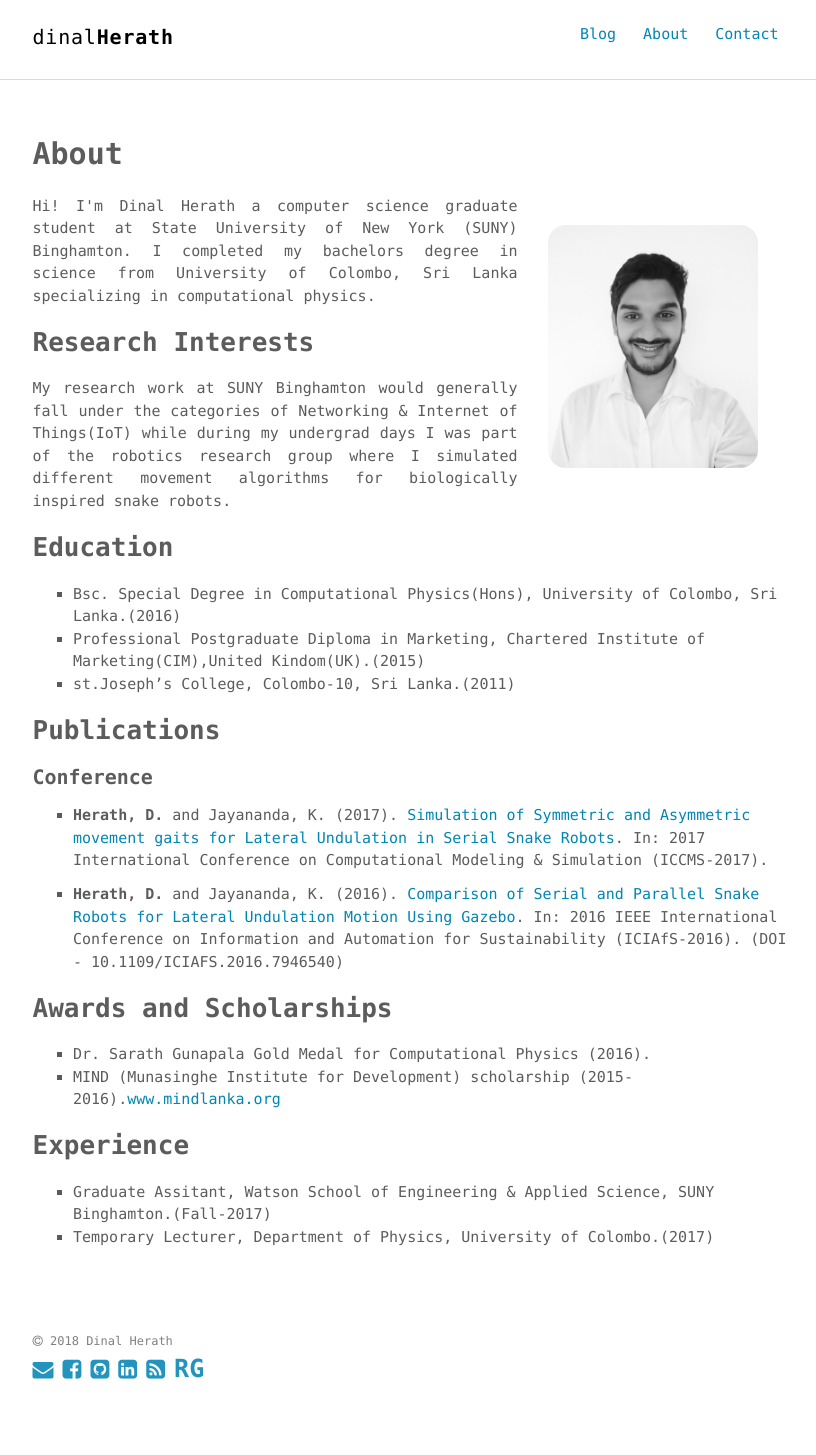
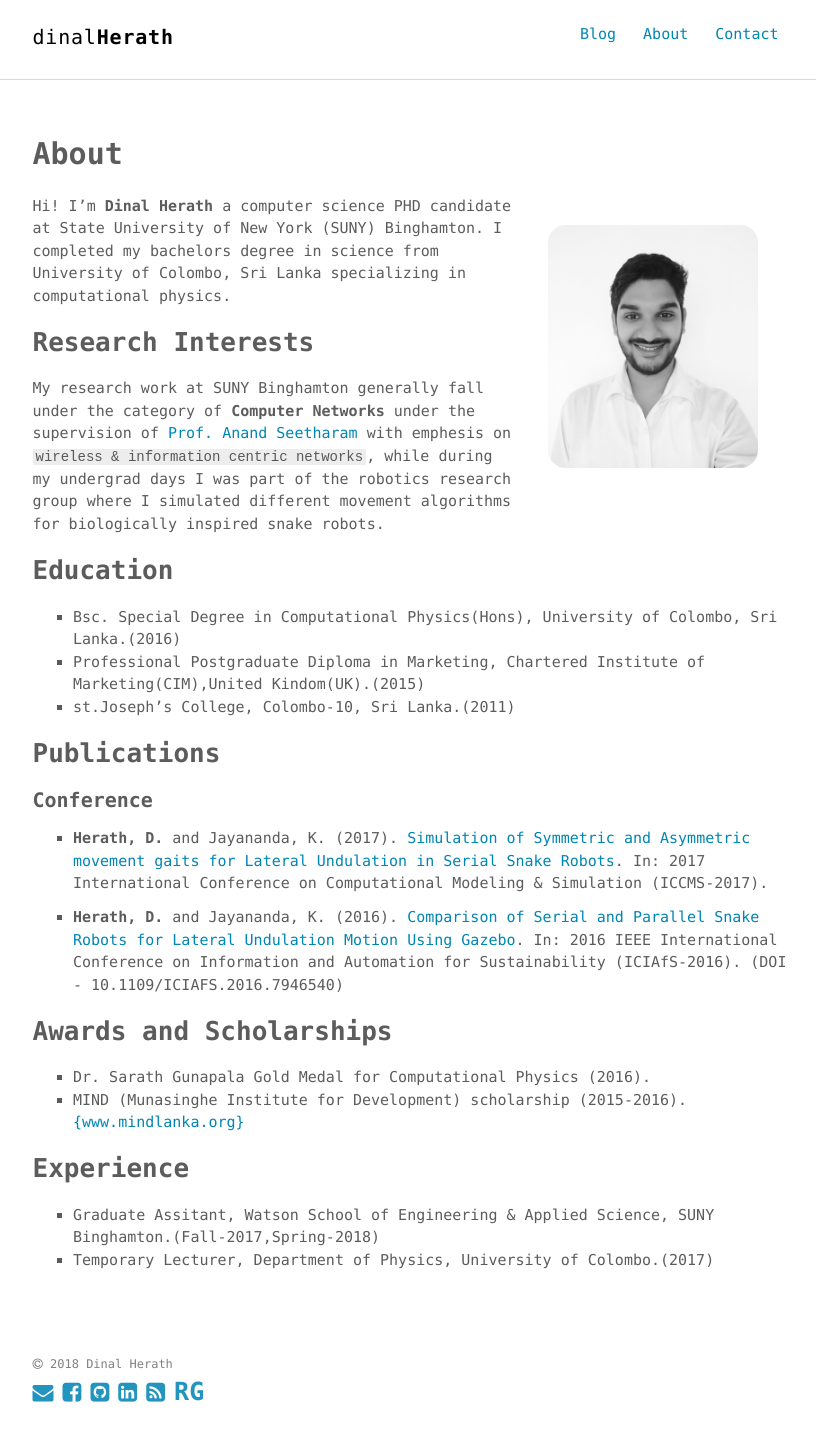
Before and after one commit to dherath/dherath.github.io, a Jekyll site: the page built from about.md, in a window 1280 px wide. Shown: the whole page, without its empty margins (230-1046 px from the left). Built offline with Jekyll 4.4.1, drawn with Linux system fonts in a browser that asks for light colours; before the commit the page ends 1432 px from its top, so only the background shows below that.

Commit message:
changed about section

```diff
--- a/about.md
+++ b/about.md
@@ -4,18 +4,15 @@ title: About
 permalink: /about/
 ---
 
-<div class="post-container">
-  <div class="post-image-1" align="right">
+<!--<div class="post-container">-->
+  <!--<div class="post-image-1" align="right">-->
     <img src="/assets/img/image.jpg" style="width:270px;padding:30px;border-radius:48px;" align="right">
-  </div>
-  <div class="post-content">
-    <p align="justify" style="width:500px">Hi! I'm Dinal Herath a computer science graduate student at State University of New York (SUNY) Binghamton. I completed my bachelors degree in science from University of Colombo, Sri Lanka specializing in computational physics.</p>
-  </div>
-</div>
+  <!--</div>-->
+Hi! I'm **Dinal Herath** a computer science PHD candidate at State University of New York (SUNY) Binghamton. I completed my bachelors degree in science from University of Colombo, Sri Lanka specializing in computational physics.
 
 ## Research Interests
 
-<p align="justify">My research work at SUNY Binghamton would generally fall under the categories of Networking & Internet of Things(IoT) while during my undergrad days I was part of the robotics research group where I simulated different movement algorithms for biologically inspired snake robots. <!--If you're interested in my work please visit my research gate page, where I'd be happy to share my work with anyone interested.--></p>
+My research work at SUNY Binghamton generally fall under the category of **Computer Networks** under the supervision of [Prof. Anand Seetharam](http://www.cs.binghamton.edu/~anand){:target="blank"} with emphesis on `wireless & information centric networks`, while during my undergrad days I was part of the robotics research group where I simulated different movement algorithms for biologically inspired snake robots. <!--If you're interested in my work please visit my research gate page, where I'd be happy to share my work with anyone interested.-->
 
 ## Education
 
@@ -29,14 +26,14 @@ permalink: /about/
 
 - **Herath, D.** and Jayananda, K. (2017). [Simulation of Symmetric and Asymmetric movement gaits for Lateral Undulation in Serial Snake Robots](https://www.researchgate.net/publication/317015239_Simulation_of_Symmetric_and_Asymmetric_movement_gaits_for_Lateral_Undulation_in_Serial_Snake_Robots){:target="blank"}. In: 2017 International Conference on Computational Modeling & Simulation (ICCMS-2017).
 
-- **Herath, D.** and Jayananda, K. (2016). [Comparison of Serial and Parallel Snake Robots for Lateral Undulation Motion Using Gazebo](https://www.researchgate.net/publication/311716282_Comparison_of_Serial_and_Parallel_Snake_Robots_for_Lateral_Undulation_Motion_using_Gazebo){:target="blank"}. In: 2016 IEEE International Conference on Information and Automation for Sustainability (ICIAfS-2016). (DOI -  10.1109/ICIAFS.2016.7946540)
+- **Herath, D.** and Jayananda, K. (2016). [Comparison of Serial and Parallel Snake Robots for Lateral Undulation Motion Using Gazebo](https://www.researchgate.net/publication/311716282_Comparison_of_Serial_and_Parallel_Snake_Robots_for_Lateral_Undulation_Motion_using_Gazebo){:target="blank"}. In: 2016 IEEE International Conference on Information and Automation for Sustainability (ICIAfS-2016). (DOI - 10.1109/ICIAFS.2016.7946540)
 
 ## Awards and Scholarships
 
 - Dr. Sarath Gunapala Gold Medal for Computational Physics (2016).
-- MIND (Munasinghe Institute for Development) scholarship (2015-2016).[www.mindlanka.org](http://www.mindlanka.org/past.cfm?page=aa){:target="blank"}
+- MIND (Munasinghe Institute for Development) scholarship (2015-2016).[{www.mindlanka.org}](http://www.mindlanka.org/past.cfm?page=aa){:target="blank"}
 
 ## Experience
 
-- Graduate Assitant, Watson School of Engineering & Applied Science, SUNY Binghamton.(Fall-2017)
+- Graduate Assitant, Watson School of Engineering & Applied Science, SUNY Binghamton.(Fall-2017,Spring-2018)
 - Temporary Lecturer, Department of Physics, University of Colombo.(2017)
```
Also changed, not shown: 12 other files.
